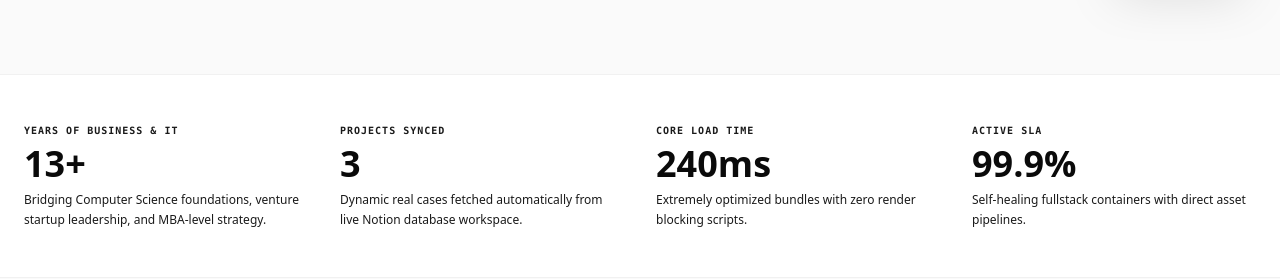
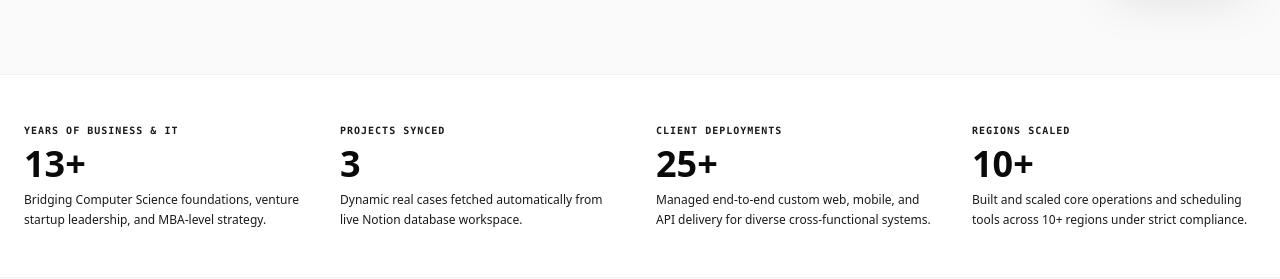
Before and after one commit to budiprst/Personal-portfolio, a React (Vite) app: page / in a window 1280 px wide. Shown: the part 800-1079 px from the top of the page. Built offline with nearby package versions, Linux system fonts and the light colour scheme; no server answers.

Commit message:
feat: update metrics section with project stats
Replace technical performance metrics with expanded client deployment and infrastructure scaling achievements to better reflect professional experience.

```diff
--- a/src/App.tsx
+++ b/src/App.tsx
@@ -562,14 +562,14 @@ export default function App() {
             <p className="font-sans text-xs text-gray-550 leading-relaxed">Dynamic real cases fetched automatically from live Notion database workspace.</p>
           </div>
           <div className="space-y-1.5">
-            <p className="font-mono text-[10px] text-gray-450 uppercase tracking-widest font-bold">Core Load Time</p>
-            <p className="font-sans text-3xl sm:text-4xl font-black text-neutral-950">240ms</p>
-            <p className="font-sans text-xs text-gray-550 leading-relaxed">Extremely optimized bundles with zero render blocking scripts.</p>
+            <p className="font-mono text-[10px] text-gray-450 uppercase tracking-widest font-bold">Client Deployments</p>
+            <p className="font-sans text-3xl sm:text-4xl font-black text-neutral-950">25+</p>
+            <p className="font-sans text-xs text-gray-550 leading-relaxed">Managed end-to-end custom web, mobile, and API delivery for diverse cross-functional systems.</p>
           </div>
           <div className="space-y-1.5">
-            <p className="font-mono text-[10px] text-gray-450 uppercase tracking-widest font-bold">Active SLA</p>
-            <p className="font-sans text-3xl sm:text-4xl font-black text-neutral-950">99.9%</p>
-            <p className="font-sans text-xs text-gray-550 leading-relaxed">Self-healing fullstack containers with direct asset pipelines.</p>
+            <p className="font-mono text-[10px] text-gray-450 uppercase tracking-widest font-bold">Regions Scaled</p>
+            <p className="font-sans text-3xl sm:text-4xl font-black text-neutral-950">10+</p>
+            <p className="font-sans text-xs text-gray-550 leading-relaxed">Built and scaled core operations and scheduling tools across 10+ regions under strict compliance.</p>
           </div>
         </div>
       </section>
```
